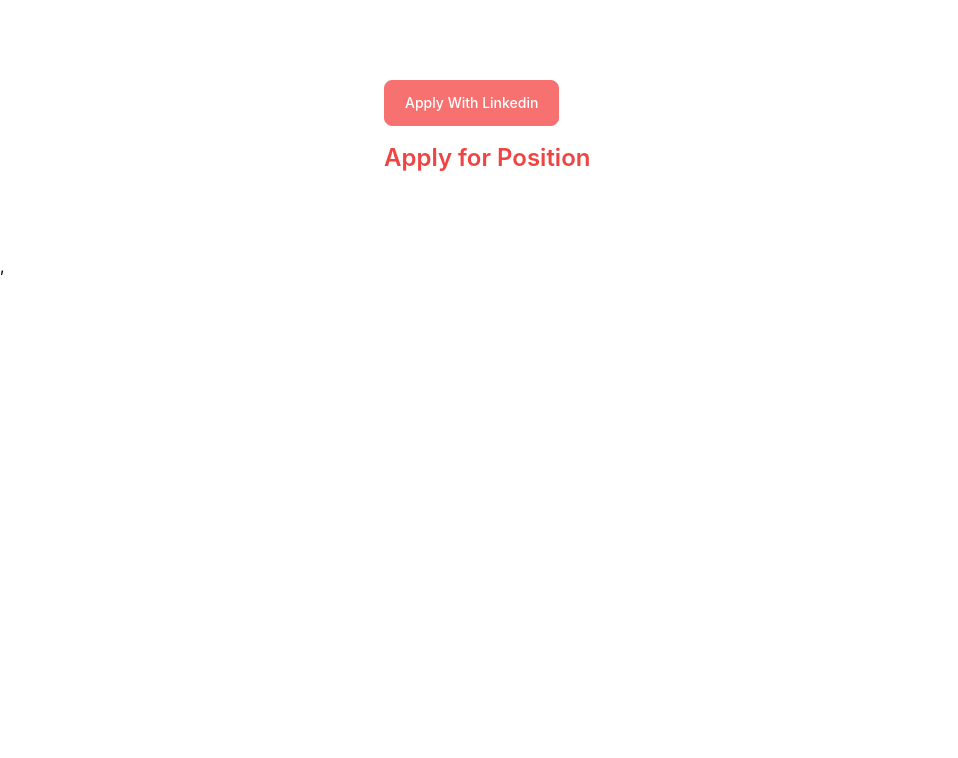
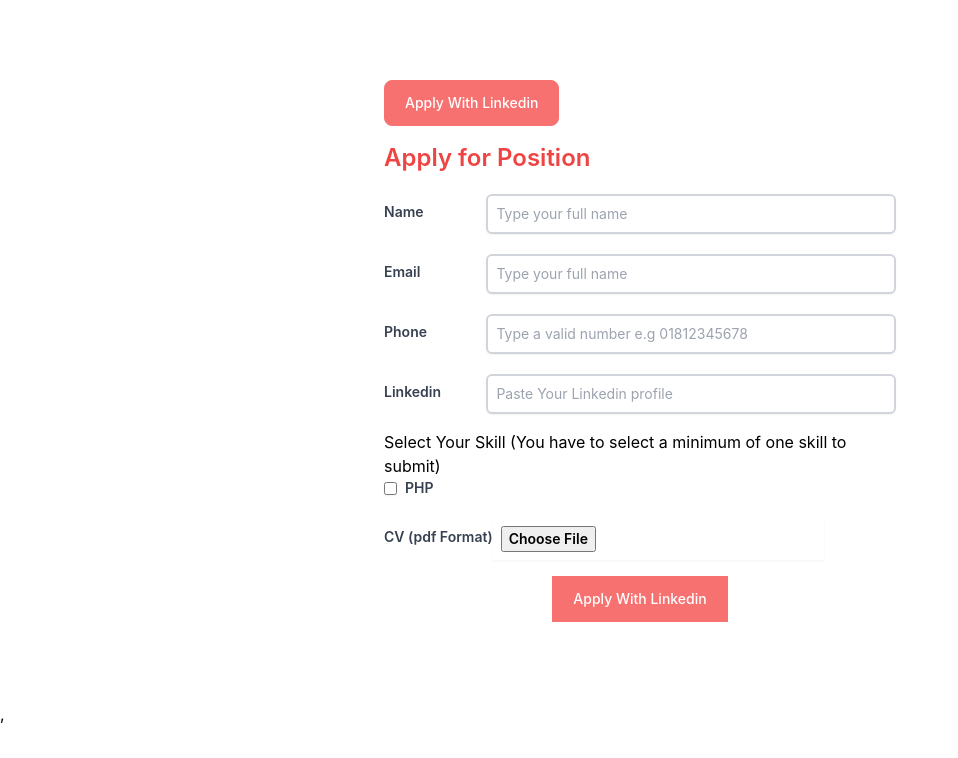
Before and after one commit to git-sujon/pdf-to-html-client, a React (Create React App) app: page / in a window 1280 px wide. Shown: the top 758 px of the page, without its empty margins (0-958 px from the left). Built offline with nearby package versions, Linux system fonts and the light colour scheme.

Commit message:
Form Done

```diff
--- a/src/Pages/ApplyForPosition/ApplyForPosition.js
+++ b/src/Pages/ApplyForPosition/ApplyForPosition.js
@@ -20,7 +20,134 @@
             Apply for Position
           </h2>
         </div>
+        <form className="space-y-4">
+          {/* Name  */}
+          <div className="flex items-center justify-between ">
+            <label
+              htmlFor="UserName"
+              className="block text-sm font-semibold  text-gray-700  "
+            >
+              Name
+            </label>
 
+            <input
+              type="text"
+              id="UserName"
+              name="name"
+              defaultValue={user?.name}
+              required
+              placeholder="Type your full name"
+              className="mt-1  rounded-md block w-4/5 border-2 border-gray-300 shadow-sm sm:text-sm py-2 px-2"
+            />
+          </div>
+
+          {/* Email  */}
+          <div className="flex items-center justify-between ">
+            <label
+              htmlFor="UserEmail"
+              className="block text-sm font-semibold  text-gray-700  "
+            >
+              Email
+            </label>
+
+            <input
+              type="email"
+              id="UserEmail"
+              name="email"
+              defaultValue={user?.email}
+              required
+              placeholder="Type your full name"
+              className="mt-1  rounded-md block w-4/5 border-2 border-gray-300 shadow-sm sm:text-sm py-2 px-2 "
+            />
+          </div>
+          {/* Phone  */}
+          <div className="flex items-center justify-between ">
+            <label
+              htmlFor="UserPhone"
+              className="block text-sm font-semibold  text-gray-700  "
+            >
+              Phone
+            </label>
+
+            <input
+              type="tel"
+              id="UserPhone"
+              name="phone"
+              required
+              placeholder="Type a valid number e.g 01812345678"
+              className="mt-1  rounded-md block w-4/5 border-2 border-gray-300 shadow-sm sm:text-sm py-2 px-2"
+            />
+          </div>
+          {/* Linkedin  */}
+          <div className="flex items-center justify-between ">
+            <label
+              htmlFor="UserLinkedin"
+              className="block text-sm font-semibold  text-gray-700  "
+            >
+              Linkedin
+            </label>
+
+            <input
+               type="url"
+              id="UserLinkedin"
+              name="linkedin"
+              required
+              placeholder="Paste Your Linkedin profile"
+              className="mt-1  rounded-md block w-4/5 border-2 border-gray-300 shadow-sm sm:text-sm py-2 px-2"
+            />
+          </div>
+
+          <div>
+            <h4>
+              Select Your Skill{" "}
+              <span>(You have to select a minimum of one skill to submit)</span>{" "}
+            </h4>
+
+            {/* select tag  */}
+            <div className="flex items-center ">
+              <input
+                type="checkbox"
+                id="PHP"
+                name="PHP"
+                className=" border-gray-300 bg-white shadow-sm"
+              />
+              <span className="text-sm font-semibold  text-gray-700   ml-2">
+                PHP
+              </span>
+            </div>
+
+          </div>
+
+            {/* CV Upload  */}
+
+            <div className="flex items-center  ">
+            <label
+              htmlFor="UserLinkedin"
+              className="block text-sm font-semibold  text-gray-700  "
+            >
+              CV (pdf Format)
+            </label>
+
+            <input
+              type="file"
+              id="uploadCV"
+              name="uploadCV"
+              required
+
+              className="mt-1 font-semibold hide text-white shadow-sm sm:text-sm py-2 px-2"
+            />
+          </div>
+
+
+          <button
+
+        className="flex items-center justify-between  border border-red-400 bg-red-400 px-5 py-3 transition-colors hover:bg-transparent focus:outline-none focus:ring mx-auto"
+
+      >
+        <span className="text-sm font-medium text-white hover:text-black "> Apply With Linkedin</span>
+      </button>
+
+        </form>
       </div>
     </div>
   );
```
